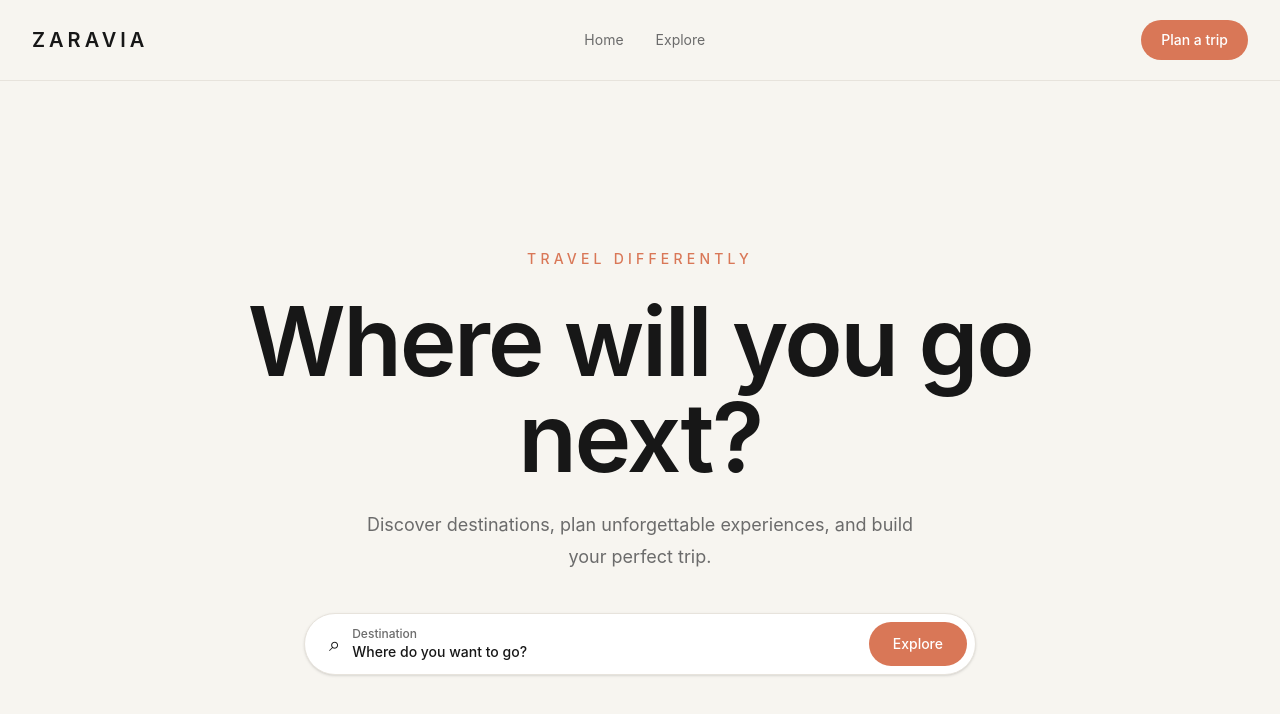
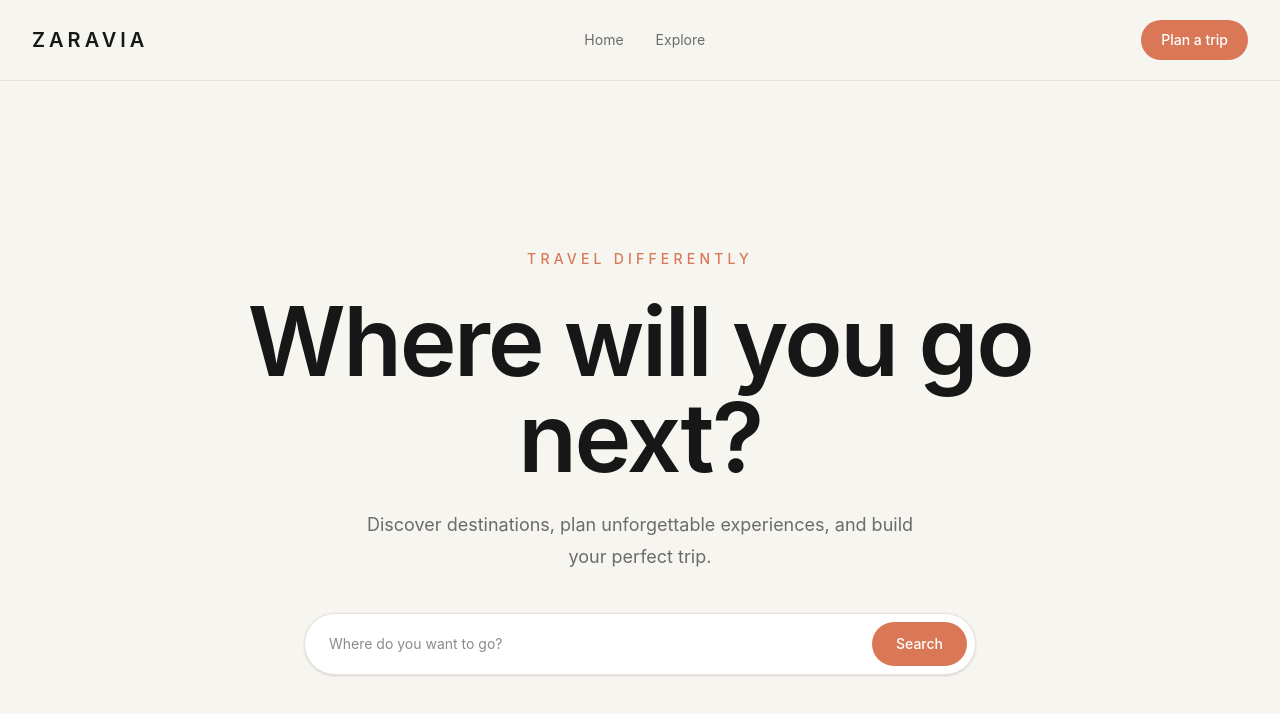
Before and after one commit to zarakhansari/zaravia, a React (Vite) app: page / in a window 1280 px wide. Shown: the top 714 px of the page. Built offline with nearby package versions, Linux system fonts and the light colour scheme.

Commit message:
feat: implement destination search component with geocoding service integration

```diff
--- /dev/null
+++ b/src/components/DestinationSearch.tsx
@@ -0,0 +1,88 @@
+import { useState } from "react";
+import { searchDestinations } from "../services/geocoding";
+import type { Destination } from "../types/destination";
+
+function DestinationSearch() {
+    const [query, setQuery] = useState("");
+    const [destinations, setDestinations] = useState<Destination[]>([]);
+    const [loading, setLoading] = useState(false);
+    const [error, setError] = useState("");
+
+    async function handleSearch() {
+        if (!query.trim()) return;
+
+        try {
+            setLoading(true);
+            setError("");
+
+            const results = await searchDestinations(query);
+
+            setDestinations(results);
+        } catch {
+            setError("Something went wrong. Please try again.");
+        } finally {
+            setLoading(false);
+        }
+    }
+
+    return (
+        <div className="w-full max-w-2xl">
+            <div className="flex items-center rounded-full border border-[var(--color-border)] bg-white p-2 shadow-sm">
+                <input
+                    type="text"
+                    value={query}
+                    onChange={(event) => setQuery(event.target.value)}
+                    onKeyDown={(event) => {
+                        if (event.key === "Enter") {
+                            handleSearch();
+                        }
+                    }}
+                    placeholder="Where do you want to go?"
+                    className="flex-1 bg-transparent px-4 py-3 text-sm outline-none"
+                />
+
+                <button
+                    onClick={handleSearch}
+                    disabled={loading}
+                    className="rounded-full bg-[var(--color-accent)] px-6 py-3 text-sm font-medium text-white transition hover:opacity-90 disabled:cursor-not-allowed disabled:opacity-50"
+                >
+                    {loading ? "Searching..." : "Search"}
+                </button>
+            </div>
+
+            {error && (
+                <p className="mt-4 text-sm text-red-600">
+                    {error}
+                </p>
+            )}
+
+            {destinations.length > 0 && (
+                <div className="mt-4 overflow-hidden rounded-2xl border border-[var(--color-border)] bg-white">
+                    {destinations.map((destination) => (
+                        <button
+                            key={destination.id}
+                            className="flex w-full items-center justify-between border-b border-[var(--color-border)] p-4 text-left last:border-b-0 hover:bg-[var(--color-background)]"
+                        >
+                            <div>
+                                <p className="font-medium">
+                                    {destination.name}
+                                </p>
+
+                                <p className="text-sm text-[var(--color-muted)]">
+                                    {destination.country}
+                                </p>
+                            </div>
+
+                            <span className="text-xs text-[var(--color-muted)]">
+                                {destination.latitude.toFixed(2)},{" "}
+                                {destination.longitude.toFixed(2)}
+                            </span>
+                        </button>
+                    ))}
+                </div>
+            )}
+        </div>
+    );
+}
+
+export default DestinationSearch;
--- a/src/components/Hero.tsx
+++ b/src/components/Hero.tsx
@@ -1,3 +1,5 @@
+import DestinationSearch from "./DestinationSearch";
+
 function Hero() {
     return (
         <section className="relative min-h-[calc(100vh-5rem)] overflow-hidden">
@@ -16,24 +18,8 @@ function Hero() {
                     and build your perfect trip.
                 </p>
 
-                <div className="mt-10 flex w-full max-w-2xl items-center rounded-full border border-[var(--color-border)] bg-white p-2 shadow-sm">
-                    <div className="flex flex-1 items-center px-4 text-left">
-                        <span className="mr-3 text-xl">⌕</span>
-
-                        <div>
-                            <p className="text-xs font-medium text-[var(--color-muted)]">
-                                Destination
-                            </p>
-
-                            <p className="text-sm font-medium">
-                                Where do you want to go?
-                            </p>
-                        </div>
-                    </div>
-
-                    <button className="rounded-full bg-[var(--color-accent)] px-6 py-3 text-sm font-medium text-white transition hover:opacity-90">
-                        Explore
-                    </button>
+                <div className="mt-10 w-full flex justify-center">
+                    <DestinationSearch />
                 </div>
 
             </div>
--- /dev/null
+++ b/src/services/geocoding.ts
@@ -0,0 +1,37 @@
+import type { Destination } from "../types/destination";
+
+interface GeocodingResponse {
+    results?: Array<{
+        id: number;
+        name: string;
+        country: string;
+        latitude: number;
+        longitude: number;
+    }>;
+}
+
+export async function searchDestinations(
+    query: string,
+): Promise<Destination[]> {
+    const response = await fetch(
+        `https://geocoding-api.open-meteo.com/v1/search?name=${encodeURIComponent(
+            query,
+        )}&count=5&language=en&format=json`,
+    );
+
+    if (!response.ok) {
+        throw new Error("Failed to fetch destinations");
+    }
+
+    const data: GeocodingResponse = await response.json();
+
+    return (
+        data.results?.map((destination) => ({
+            id: destination.id,
+            name: destination.name,
+            country: destination.country,
+            latitude: destination.latitude,
+            longitude: destination.longitude,
+        })) ?? []
+    );
+}
--- /dev/null
+++ b/src/types/destination.ts
@@ -0,0 +1,7 @@
+export interface Destination {
+    id: number;
+    name: string;
+    country: string;
+    latitude: number;
+    longitude: number;
+}
```
